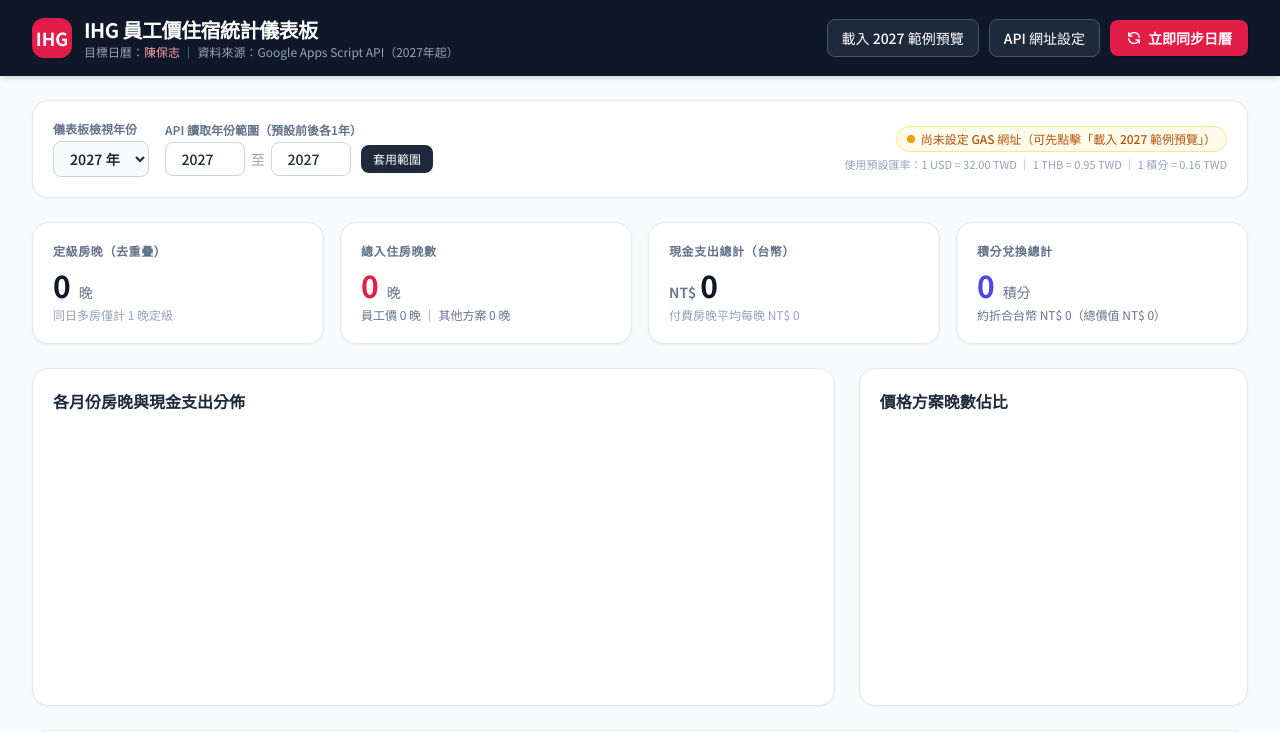
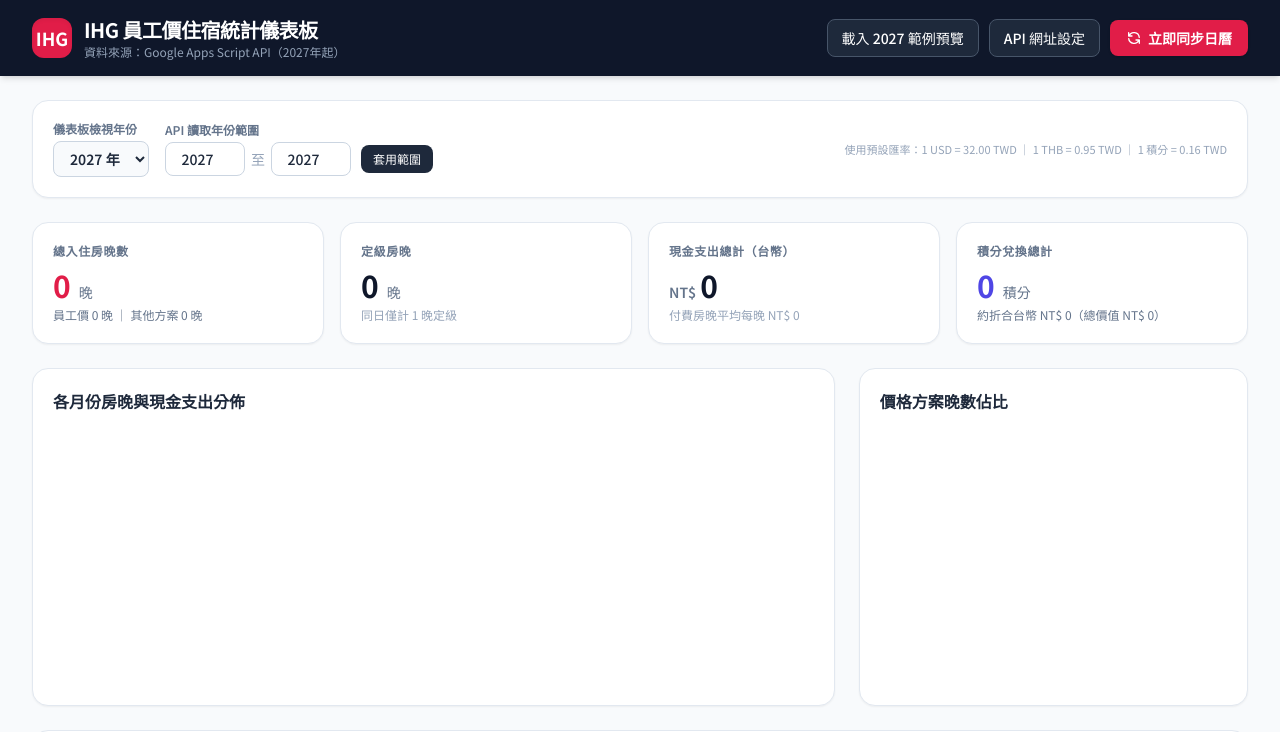
Before and after one commit to hsuehwen1991-art/opcount, a plain HTML site: page index.html in a window 1280 px wide. Shown: the top 732 px of the page. Drawn offline with nearby package versions, Linux system fonts and the light colour scheme; no server answers.

Commit message:
Update index.html

```diff
--- a/index.html
+++ b/index.html
@@ -32,7 +32,7 @@
         </div>
         <div>
           <h1 class="text-lg sm:text-xl font-bold tracking-tight">IHG 員工價住宿統計儀表板</h1>
-          <p class="text-xs text-slate-400">目標日曆：<span class="text-rose-300 font-medium">陳保志</span> ｜ 資料來源：Google Apps Script API（2027年起）</p>
+          <p class="text-xs text-slate-400">資料來源：Google Apps Script API（2027年起）</p>
         </div>
       </div>
 
@@ -66,7 +66,7 @@
         </div>
 
         <div>
-          <label class="block text-xs font-semibold text-slate-500 mb-1">API 讀取年份範圍（預設前後各1年）</label>
+          <label class="block text-xs font-semibold text-slate-500 mb-1">API 讀取年份範圍</label>
           <div class="flex items-center gap-1.5 text-sm">
             <input type="number" id="fetchStartYear" min="2027" max="2099" class="w-20 rounded-lg border border-slate-300 px-2.5 py-1.5 text-center font-medium" />
             <span class="text-slate-400">至</span>
@@ -79,10 +79,6 @@
       </div>
 
       <div class="text-xs text-slate-500 space-y-1 text-right">
-        <div id="statusBadge" class="inline-flex items-center gap-1.5 px-2.5 py-1 rounded-full bg-amber-50 text-amber-700 font-medium border border-amber-200">
-          <span class="w-2 h-2 rounded-full bg-amber-500"></span>
-          尚未設定 GAS 網址（可先點擊「載入 2027 範例預覽」）
-        </div>
         <div id="rateInfo" class="text-[11px] text-slate-400">
           匯率基準載入中...（積分固定 1 pt = 0.16 TWD）
         </div>
@@ -92,21 +88,21 @@
     <!-- KPI 摘要卡片 -->
     <section class="grid grid-cols-1 sm:grid-cols-2 lg:grid-cols-4 gap-4">
       <div class="bg-white rounded-2xl p-5 shadow-sm border border-slate-200">
-        <div class="text-xs font-semibold text-slate-500 uppercase tracking-wider">定級房晚（去重疊）</div>
-        <div class="mt-2 flex items-baseline gap-2">
-          <span id="kpiQualifying" class="text-3xl font-bold text-slate-900">0</span>
-          <span class="text-sm text-slate-500">晚</span>
-        </div>
-        <div class="mt-1 text-xs text-slate-400">同日多房僅計 1 晚定級</div>
-      </div>
-
-      <div class="bg-white rounded-2xl p-5 shadow-sm border border-slate-200">
         <div class="text-xs font-semibold text-slate-500 uppercase tracking-wider">總入住房晚數</div>
         <div class="mt-2 flex items-baseline gap-2">
           <span id="kpiTotalNights" class="text-3xl font-bold text-rose-600">0</span>
           <span class="text-sm text-slate-500">晚</span>
         </div>
         <div id="kpiNightsBreakdown" class="mt-1 text-xs text-slate-500">員工價 0 晚 ｜ 其他方案 0 晚</div>
+      </div>
+
+      <div class="bg-white rounded-2xl p-5 shadow-sm border border-slate-200">
+        <div class="text-xs font-semibold text-slate-500 uppercase tracking-wider">定級房晚</div>
+        <div class="mt-2 flex items-baseline gap-2">
+          <span id="kpiQualifying" class="text-3xl font-bold text-slate-900">0</span>
+          <span class="text-sm text-slate-500">晚</span>
+        </div>
+        <div class="mt-1 text-xs text-slate-400">同日僅計 1 晚定級</div>
       </div>
 
       <div class="bg-white rounded-2xl p-5 shadow-sm border border-slate-200">
```
